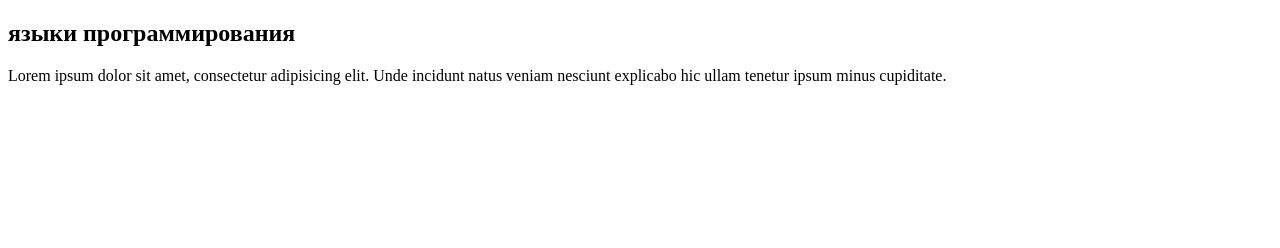
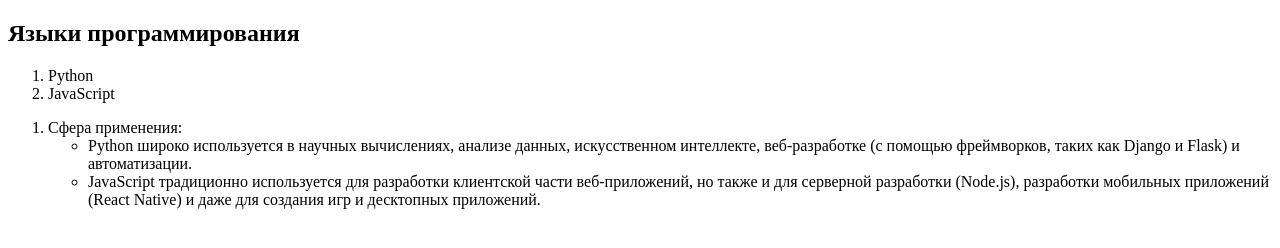
Before and after one commit to ivanurkevic1/site, a plain HTML site: page index.html in a window 1280 px wide. Drawn offline with Linux system fonts and the light colour scheme.

Commit message:
added some info about JS and Python

```diff
--- a/index.html
+++ b/index.html
@@ -1,14 +1,31 @@
 <!DOCTYPE html>
 <html lang="ru">
-<head>
-    <meta charset="UTF-8">
-    <meta name="viewport" content="width=device-width, initial-scale=1.0">
-    <title>языки программирования</title>
-</head>
-<body>
-  <h2>языки программирования</h2>
-  <p>
-    Lorem ipsum dolor sit amet, consectetur adipisicing elit. Unde incidunt natus veniam nesciunt explicabo hic ullam tenetur ipsum minus cupiditate.
-  </p>
-</body>
+  <head>
+    <meta charset="UTF-8" />
+    <meta name="viewport" content="width=device-width, initial-scale=1.0" />
+    <title>Языки программирования</title>
+  </head>
+  <body>
+    <h2>Языки программирования</h2>
+    <ol>
+      <li>Python</li>
+      <li>JavaScript</li>
+    </ol>
+    <ol>
+      <li>Сфера применения:</li>
+      <ul>
+        <li>
+          Python широко используется в научных вычислениях, анализе данных,
+          искусственном интеллекте, веб-разработке (с помощью фреймворков, таких
+          как Django и Flask) и автоматизации.
+        </li>
+        <li>
+          JavaScript традиционно используется для разработки клиентской части
+          веб-приложений, но также и для серверной разработки (Node.js),
+          разработки мобильных приложений (React Native) и даже для создания игр
+          и десктопных приложений.
+        </li>
+      </ul>
+    </ol>
+  </body>
 </html>
```
Also changed, not shown: 1 other file.
